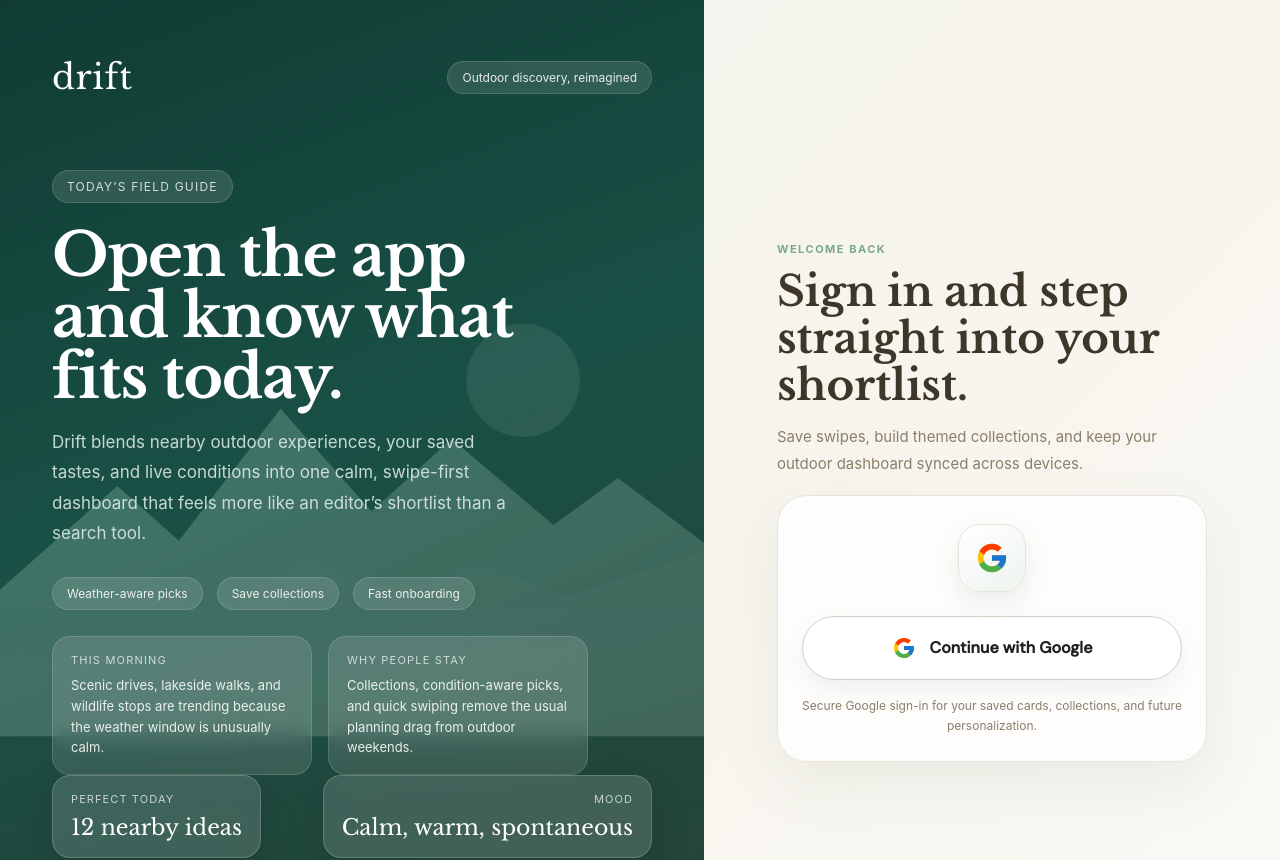
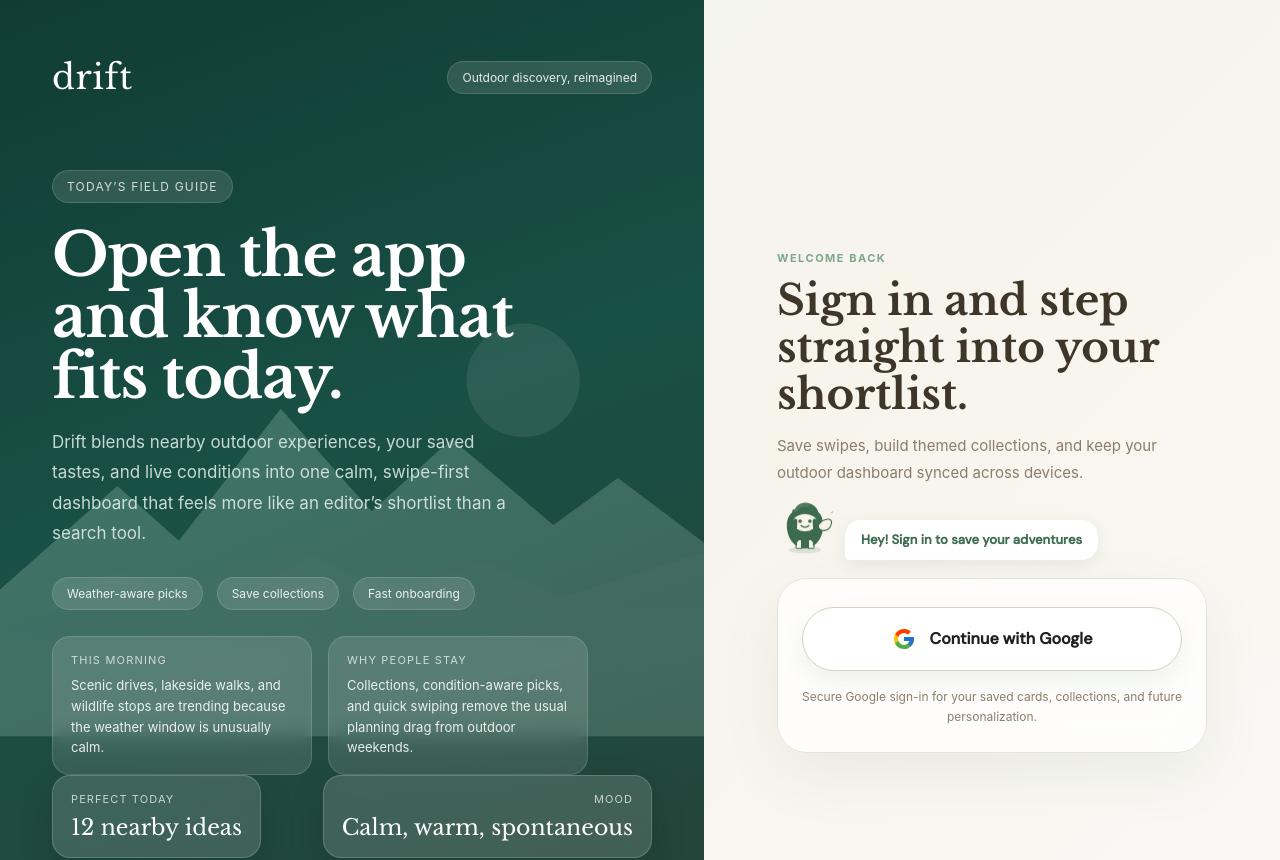
Before and after one commit to raghavs6/drift, a React (Vite) app in the folder frontend/: page / in a window 1280 px wide. Shown: the top 860 px of the page. Built offline with nearby package versions, Linux system fonts and the light colour scheme; no server answers.

Commit message:
drifty onboard

```diff
--- a/frontend/src/components/OnboardingScreen.jsx
+++ b/frontend/src/components/OnboardingScreen.jsx
@@ -1,6 +1,7 @@
 import { useState } from "react";
 import { C } from "../theme/palette.js";
 import { SectionLabel } from "./ui.jsx";
+import { Drifty } from "./Drifty.jsx";
 import {
   CATEGORIES,
   DISTANCES,
@@ -8,6 +9,44 @@ import {
   COMFORT,
   DEFAULT_LOCATION,
 } from "../lib/appConstants.js";
+
+const DRIFTY_HINTS = [
+  { text: "Pick where you are so I can find stuff nearby!", pose: "wave" },
+  { text: "Tell me a bit about yourself!", pose: "clipboard" },
+  { text: "Last step — pick what sounds fun!", pose: "sparkle" },
+];
+
+const DriftyHelper = ({ step }) => (
+  <div
+    key={step}
+    style={{
+      display: "flex",
+      alignItems: "flex-start",
+      gap: 10,
+      marginBottom: 28,
+      animation: "driftySlideIn 0.45s ease both",
+    }}
+  >
+    <Drifty size={44} pose={DRIFTY_HINTS[step].pose} style={{ flexShrink: 0, animation: "driftyBounce 2.4s ease-in-out infinite" }} />
+    <div
+      style={{
+        background: C.greenLight,
+        color: C.green,
+        fontSize: 13,
+        fontWeight: 600,
+        fontFamily: "'DM Sans', sans-serif",
+        padding: "10px 14px",
+        borderRadius: 14,
+        borderBottomLeftRadius: 4,
+        boxShadow: "0 2px 10px rgba(61,107,78,0.08)",
+        lineHeight: 1.5,
+        animation: "driftyBubble 0.4s ease 0.2s both",
+      }}
+    >
+      {DRIFTY_HINTS[step].text}
+    </div>
+  </div>
+);
 
 const TreeLine = ({ style }) => (
   <svg viewBox="0 0 400 60" style={{ width: "100%", height: 60, ...style }}>
@@ -214,6 +253,7 @@ export function OnboardingScreen({ onComplete, locationOptions = [] }) {
         </div>
 
         <div style={{ maxWidth: 480 }}>
+          <DriftyHelper step={step} />
           {step === 0 ? (
             <div key="s0" style={fadeIn}>
               <h2 style={{ fontFamily: "'Libre Baskerville', serif", fontSize: 28, color: C.text, marginBottom: 6 }}>
@@ -485,6 +525,21 @@ export function OnboardingScreen({ onComplete, locationOptions = [] }) {
           from { opacity: 0; transform: translateY(14px); }
           to { opacity: 1; transform: translateY(0); }
         }
+
+        @keyframes driftyBounce {
+          0%, 100% { transform: translateY(0); }
+          50% { transform: translateY(-5px); }
+        }
+
+        @keyframes driftySlideIn {
+          from { opacity: 0; transform: translateY(14px); }
+          to { opacity: 1; transform: translateY(0); }
+        }
+
+        @keyframes driftyBubble {
+          from { opacity: 0; transform: translateX(-8px); }
+          to { opacity: 1; transform: translateX(0); }
+        }
       `}</style>
     </div>
   );
--- a/frontend/src/components/WelcomeScreen.jsx
+++ b/frontend/src/components/WelcomeScreen.jsx
@@ -1,4 +1,5 @@
 import { C } from "../theme/palette.js";
+import { Drifty } from "./Drifty.jsx";
 
 const GoogleMark = ({ size = 28 }) => (
   <svg width={size} height={size} viewBox="0 0 48 48" aria-hidden="true">
@@ -130,12 +131,28 @@ export function WelcomeScreen({ onContinueWithGoogle, authBusy }) {
             </p>
           </div>
 
+          <div style={{ display: "flex", alignItems: "flex-end", gap: 12, marginBottom: 18, animation: "driftySlideIn 0.5s ease both" }}>
+            <Drifty size={56} pose="wave" style={{ animation: "driftyBounce 2.4s ease-in-out infinite", flexShrink: 0 }} />
+            <div
+              style={{
+                background: "#fff",
+                color: C.green,
+                fontSize: 13,
+                fontWeight: 600,
+                fontFamily: "'DM Sans', sans-serif",
+                padding: "10px 16px",
+                borderRadius: 16,
+                borderBottomLeftRadius: 4,
+                boxShadow: "0 4px 16px rgba(61,107,78,0.1)",
+                lineHeight: 1.5,
+                animation: "driftyBubble 0.5s ease 0.3s both",
+              }}
+            >
+              Hey! Sign in to save your adventures
+            </div>
+          </div>
+
           <div style={{ background: "rgba(255,255,255,0.78)", border: `1px solid ${C.borderLight}`, borderRadius: 30, padding: "28px 24px 24px", boxShadow: "0 22px 60px rgba(61,107,78,0.08)", backdropFilter: "blur(20px)" }}>
-            <div style={{ display: "flex", justifyContent: "center", marginBottom: 24 }}>
-              <div style={{ width: 68, height: 68, borderRadius: 22, background: "linear-gradient(145deg, #ffffff 0%, #eef4ef 100%)", border: `1px solid ${C.borderLight}`, boxShadow: "0 10px 26px rgba(61,107,78,0.1)", display: "flex", alignItems: "center", justifyContent: "center" }}>
-                <GoogleMark size={34} />
-              </div>
-            </div>
 
             <button
               onClick={onContinueWithGoogle}
@@ -166,6 +183,21 @@ export function WelcomeScreen({ onContinueWithGoogle, authBusy }) {
       </section>
 
       <style>{`
+        @keyframes driftyBounce {
+          0%, 100% { transform: translateY(0); }
+          50% { transform: translateY(-5px); }
+        }
+
+        @keyframes driftySlideIn {
+          from { opacity: 0; transform: translateY(14px); }
+          to { opacity: 1; transform: translateY(0); }
+        }
+
+        @keyframes driftyBubble {
+          from { opacity: 0; transform: translateX(-8px); }
+          to { opacity: 1; transform: translateX(0); }
+        }
+
         @media (max-width: 980px) {
           .welcome-root {
             grid-template-columns: 1fr !important;
```
